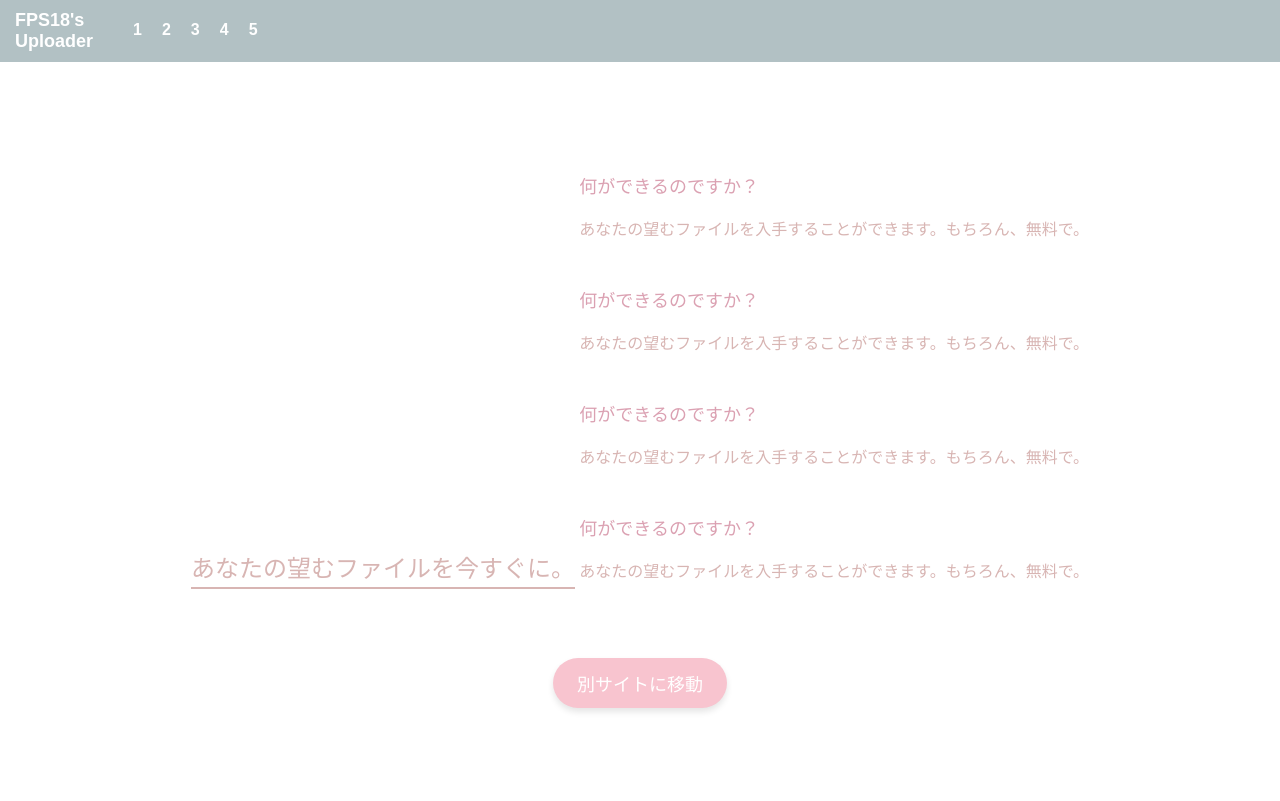
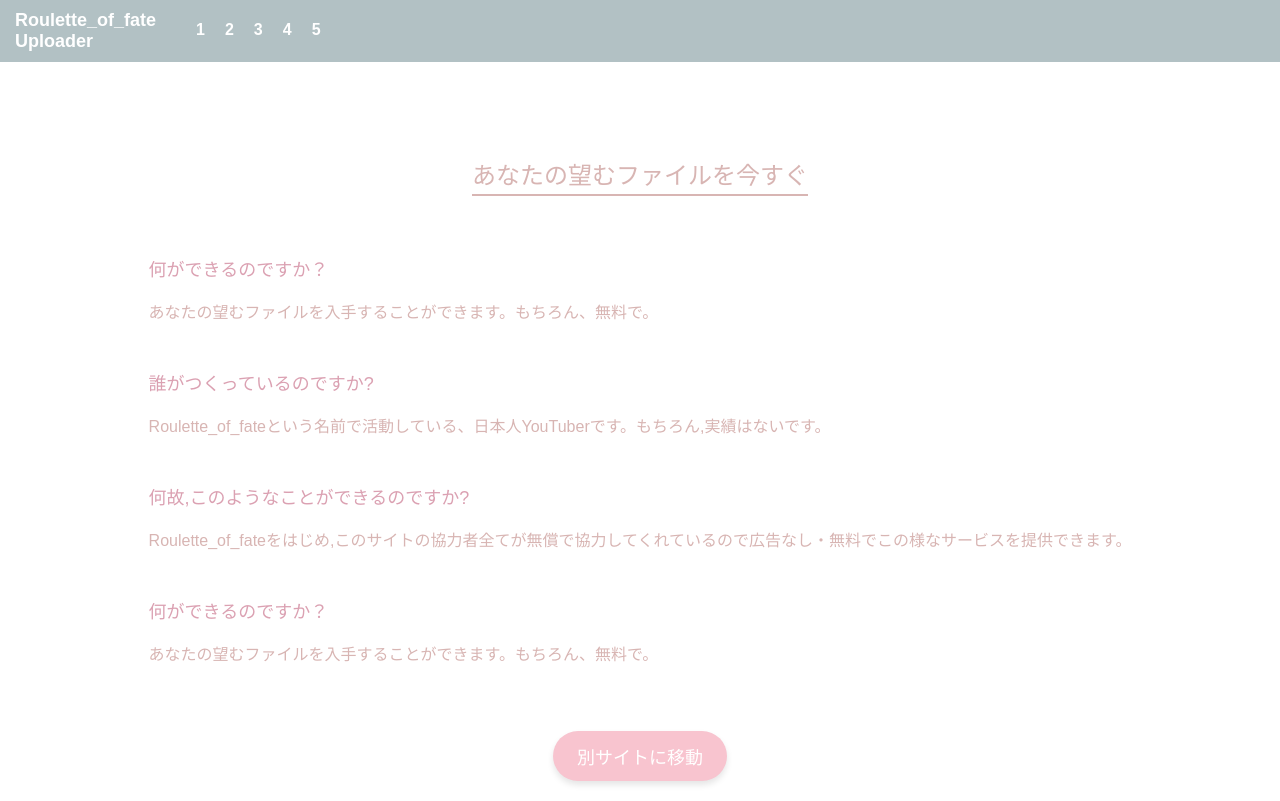
Before and after one commit to Roulette-of-fate/file-uploader, a plain HTML site: page index.html in a window 1280 px wide. Drawn offline with Linux system fonts and the light colour scheme.

Commit message:
Update index.html

```diff
--- a/index.html
+++ b/index.html
@@ -10,7 +10,7 @@
     <header>
         <nav>
             <ul>
-                <li class="logo">FPS18's<br>Uploader</li>
+                <li class="logo">Roulette_of_fate<br>Uploader</li>
                 <li class="centered-links">
                     <a href="https://www.example.com" target="_blank">1</a>
                     <a href="https://www.example.com" target="_blank">2</a>
@@ -27,16 +27,16 @@
             <!-- File selection removed -->
         </section>
         <section id="message">
-            <p class="main-message">あなたの望むファイルを今すぐに。</p>
+            <p class="main-message">あなたの望むファイルを今すぐ</p>
             <div class="message-wrapper">
                 <p class="sub-message">何ができるのですか？</p>
                 <p class="additional-info">あなたの望むファイルを入手することができます。もちろん、無料で。</p>
                 <div class="spacing"></div>
-                <p class="sub-message">何ができるのですか？</p>
-                <p class="additional-info">あなたの望むファイルを入手することができます。もちろん、無料で。</p>
+                <p class="sub-message">誰がつくっているのですか?</p>
+                <p class="additional-info">Roulette_of_fateという名前で活動している、日本人YouTuberです。もちろん,実績はないです。</p>
                 <div class="spacing"></div>
-                <p class="sub-message">何ができるのですか？</p>
-                <p class="additional-info">あなたの望むファイルを入手することができます。もちろん、無料で。</p>
+                <p class="sub-message">何故,このようなことができるのですか?</p>
+                <p class="additional-info">Roulette_of_fateをはじめ,このサイトの協力者全てが無償で協力してくれているので広告なし・無料でこの様なサービスを提供できます。</p>
                 <div class="spacing"></div>
                 <p class="sub-message">何ができるのですか？</p>
                 <p class="additional-info">あなたの望むファイルを入手することができます。もちろん、無料で。</p>
```
